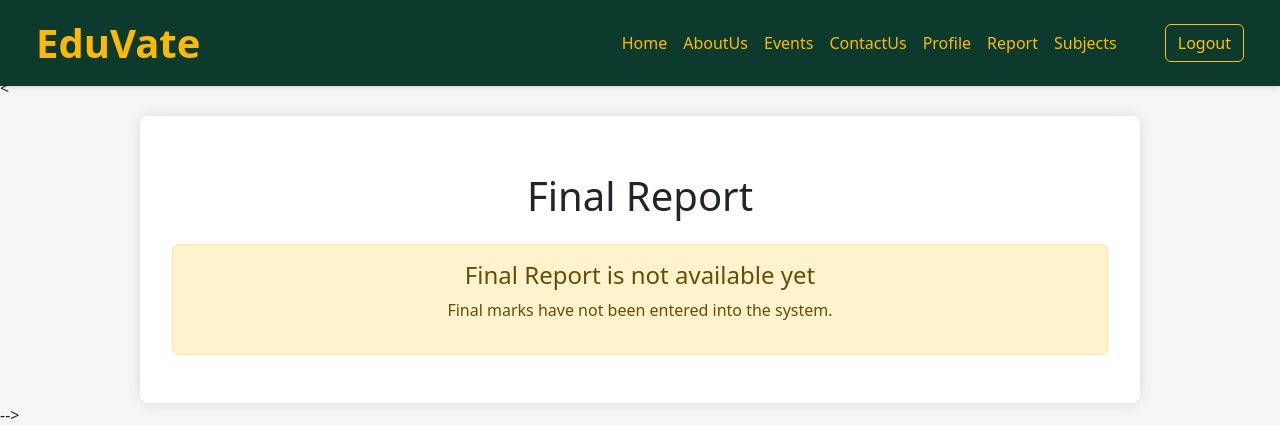
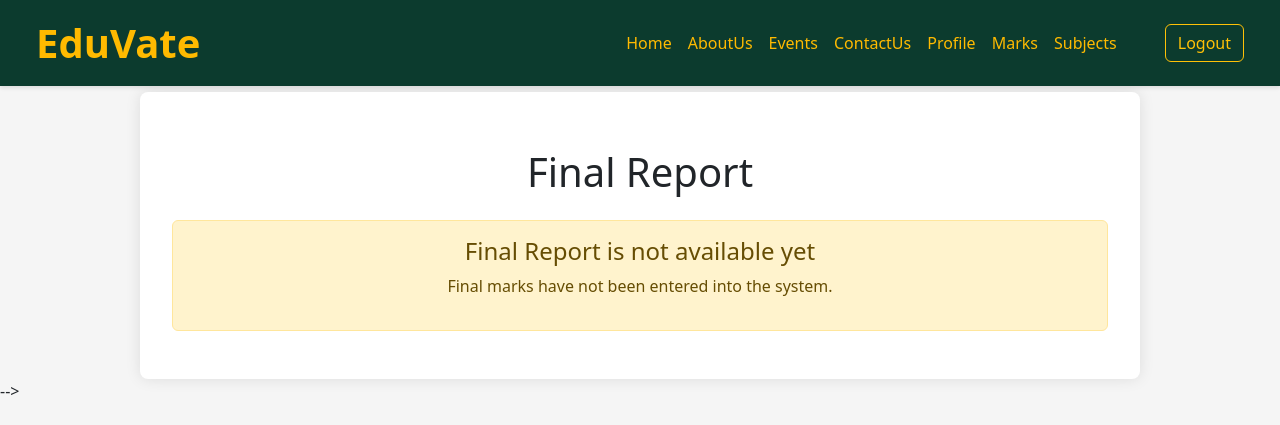
Before and after one commit to Gannah-Alaa/EduVate, a PHP site: page /phpmailer/FinalReport.php in a window 1280 px wide. Shown: the top 425 px of the page. Run offline with PHP 8.4, Linux system fonts and the light colour scheme; a user stored in the database is signed in; data comes from the database, SQL or seed files in the repository.

Commit message:
Update FinalReport.php

```diff
--- a/Student/FinalReport.php
+++ b/Student/FinalReport.php
@@ -227,7 +227,8 @@ body {
     </style>
 </head>
 <body>
-        <<!-- start navbar -->
+     <!-- start navbar -->
+
     <nav class="navbar navbar-expand-lg">
         <div class="container-fluid ms-4">
             <a class="navbar-brand logo" href="#home">EduVate</a>
@@ -237,23 +238,23 @@ body {
             <div class="collapse navbar-collapse" id="navbarSupportedContent">
                 <ul class="navbar-nav ms-auto mb-2 mb-lg-0 me-4">
                     <li class="nav-item">
-                        <a class="nav-link" aria-current="page" href="#home">Home</a>
+                        <a class="nav-link" aria-current="page" href="home.php">Home</a>
                     </li>
                     <li class="nav-item">
-                        <a class="nav-link" aria-current="page" href="#aboutus-container">AboutUs</a>
+                        <a class="nav-link" aria-current="page" href="home.php#aboutus-container">AboutUs</a>
                     </li>
                     <li class="nav-item">
-                        <a class="nav-link" aria-current="page" href="#events">Events</a>
+                        <a class="nav-link" aria-current="page" href="home.php#events">Events</a>
                     </li>
                     <li class="nav-item">
-                        <a class="nav-link" aria-current="page" href="#contactus">ContactUs</a>
+                        <a class="nav-link" aria-current="page" href="home.php#contactus">ContactUs</a>
                     </li>
                     <?php if(isset($_SESSION['StudentID'])): ?>
                         <li class="nav-item">
                             <a class="nav-link" aria-current="page" href="Profile.php">Profile</a>
                         </li>
                         <li class="nav-item">
-                            <a class="nav-link" aria-current="page" href="FinalReport.php">Report</a>
+                            <a class="nav-link" aria-current="page" href="FinalReport.php">Marks</a>
                         </li>
                         <li class="nav-item">
                             <a class="nav-link" aria-current="page" href="Profile.php#classes">Subjects</a>
```
